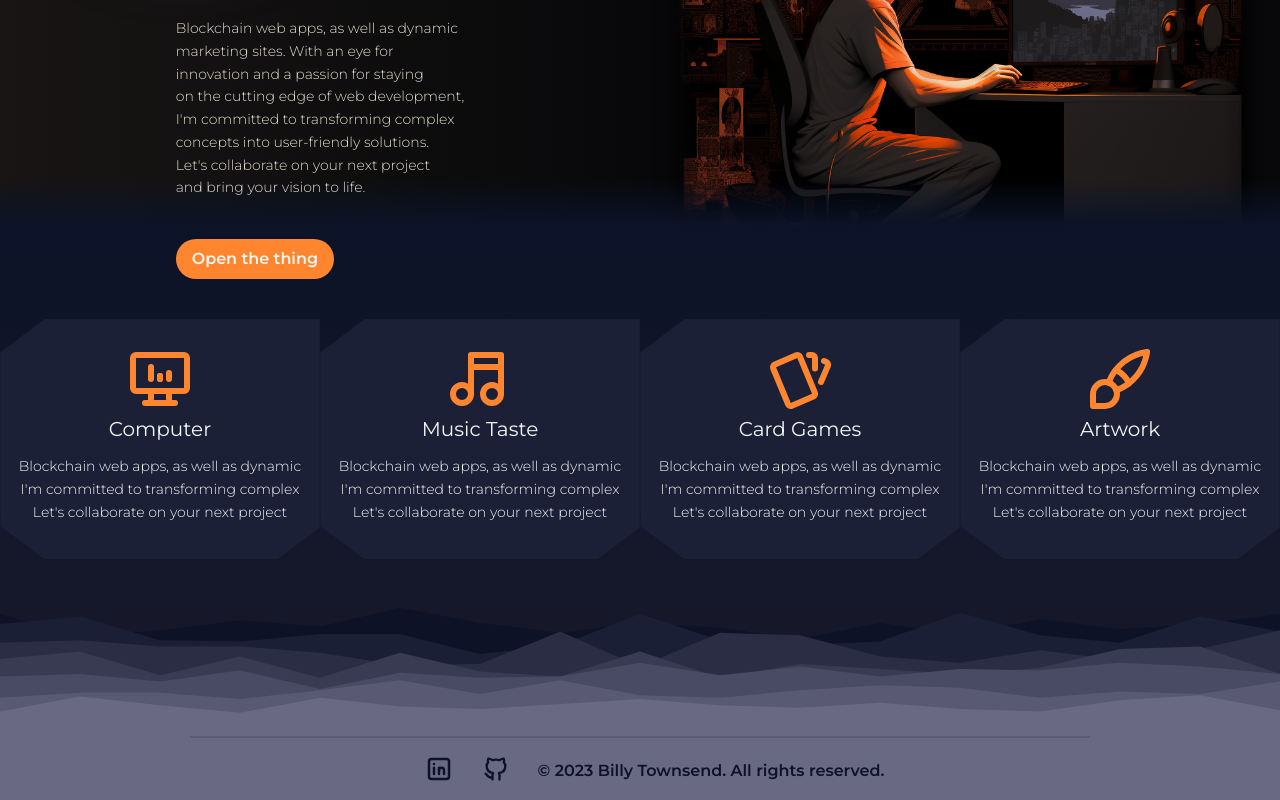
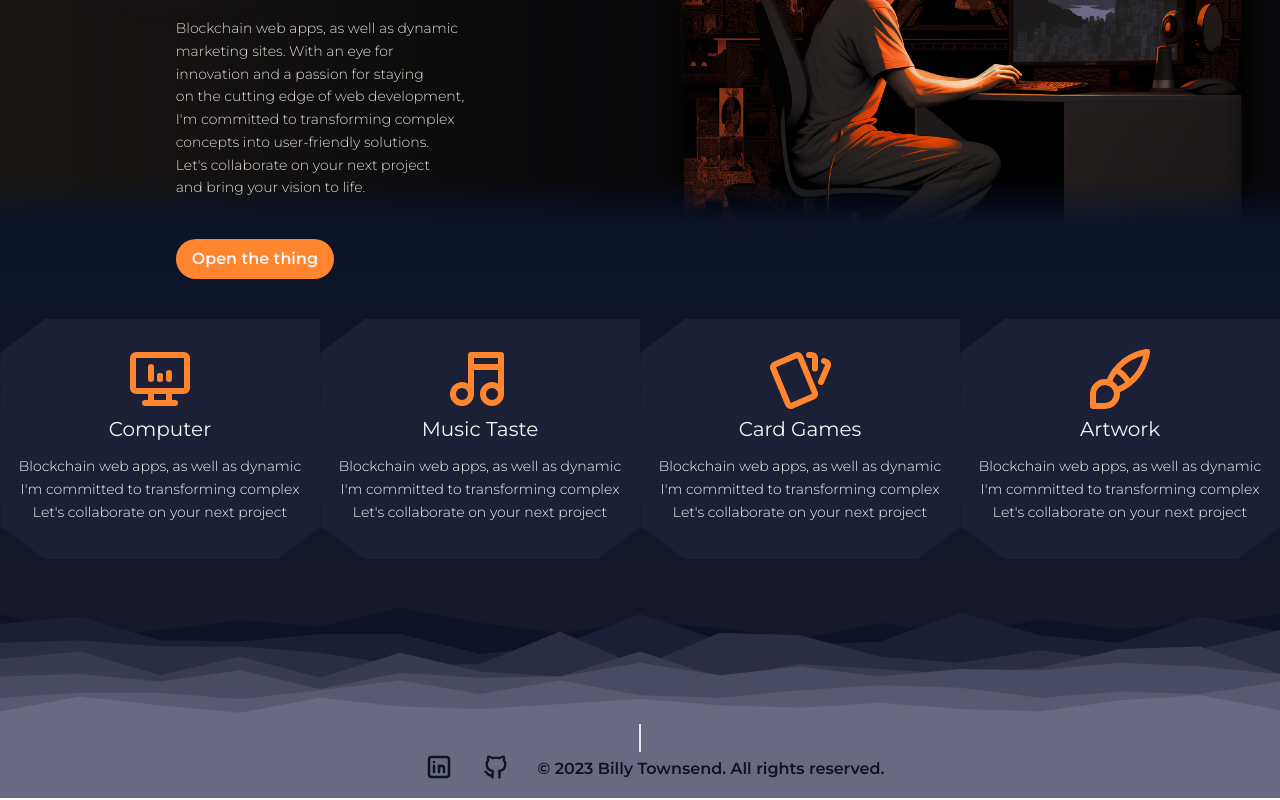
Before and after one commit to BillyTheArtist/dev-portfolio, a Next.js app: page / in a window 1280 px wide. Shown: the part 405-1205 px from the top of the page. Built offline with nearby package versions, Linux system fonts and the light colour scheme.

Commit message:
Changed default separator.

```diff
--- a/components/ui/separator.tsx
+++ b/components/ui/separator.tsx
@@ -1,3 +1,5 @@
+"use client";
+
 import * as React from "react";
 import * as SeparatorPrimitive from "@radix-ui/react-separator";
 
@@ -8,7 +10,7 @@ const Separator = React.forwardRef<
   React.ComponentPropsWithoutRef<typeof SeparatorPrimitive.Root>
 >(
   (
-    { className, orientation = "horizontal", decorative = true, ...props },
+    { className, orientation = "vertical", decorative = true, ...props },
     ref
   ) => (
     <SeparatorPrimitive.Root
@@ -17,10 +19,8 @@ const Separator = React.forwardRef<
       orientation={orientation}
       className={cn(
         "shrink-0 bg-border",
-        orientation === "horizontal"
-          ? "h-[2.1px] md:w-[600px] lg:w-[900px]"
-          : "h-full w-[1px]",
-        "min-w-[100px] bg-boxMed mb-4 mt-3"
+        orientation === "vertical" ? "h-[28px] w-[1.25px]" : " w-full h-[1px]",
+        className
       )}
       {...props}
     />
```
